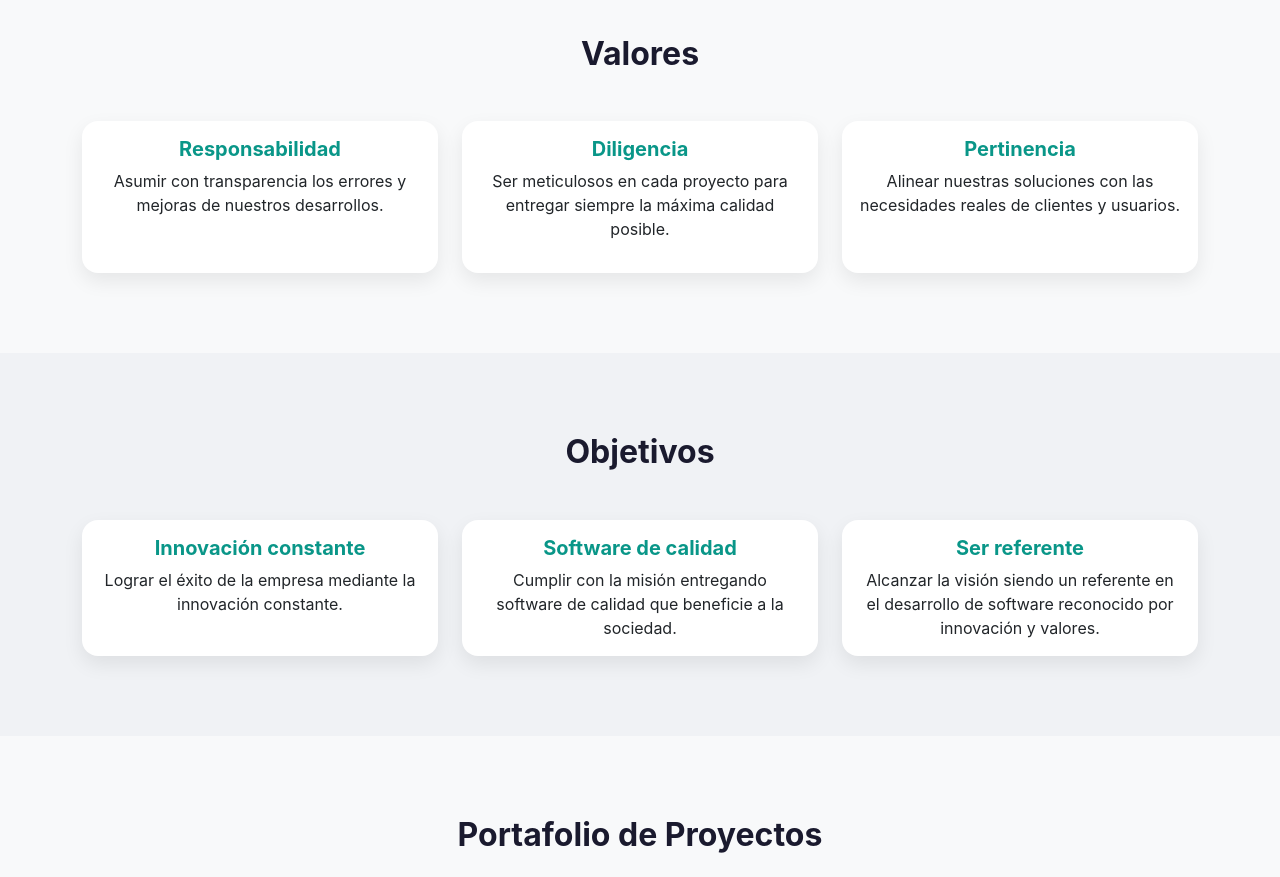
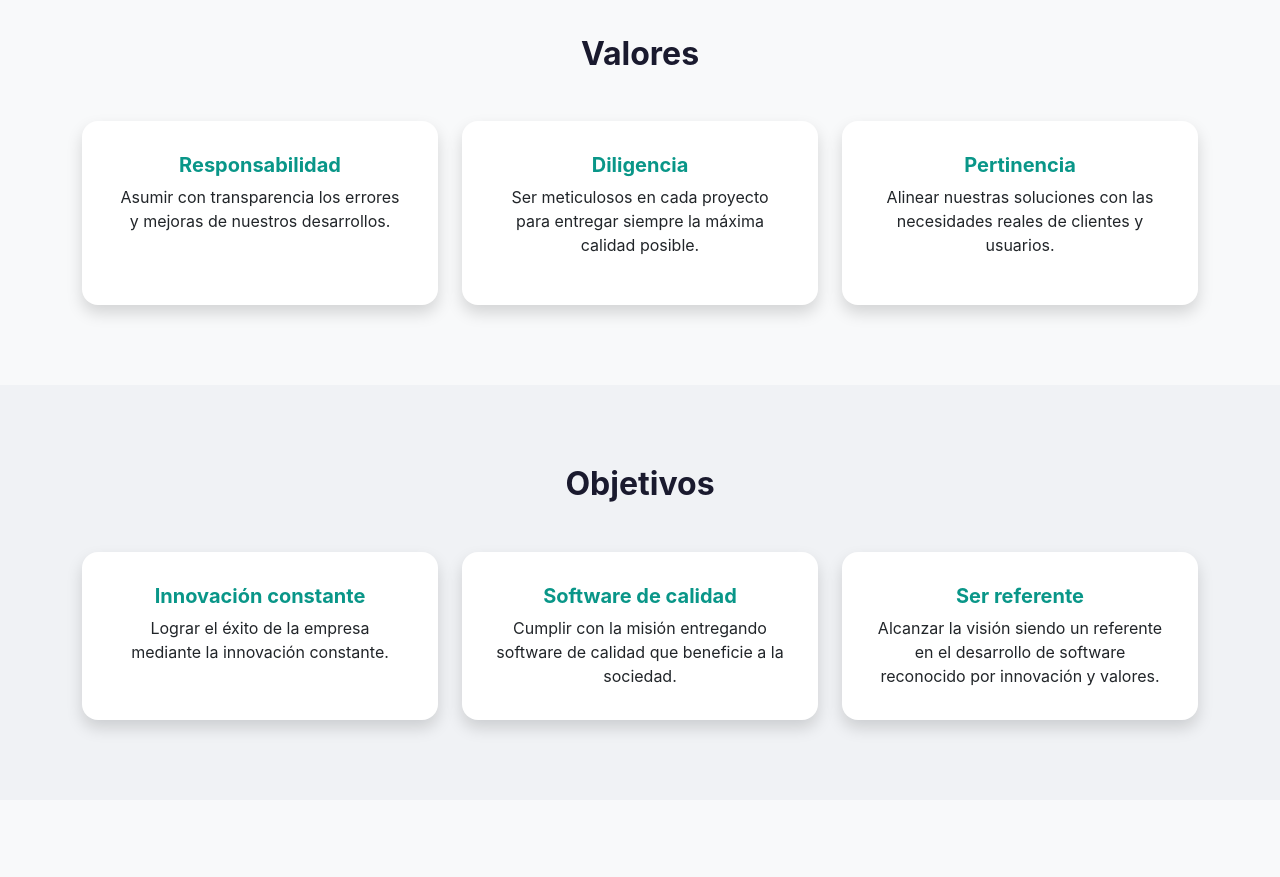
Before and after one commit to policodelabs-tech/Policodelabs, a plain HTML site: page index.html in a window 1280 px wide. Shown: the part 1360-2237 px from the top of the page. Drawn offline with nearby package versions, Linux system fonts and the light colour scheme.

Commit message:
cambios valores/objetivos

```diff
--- a/index.html
+++ b/index.html
@@ -68,26 +68,20 @@
         <h2>Valores</h2>
         <div class="row g-4">
           <div class="col-md-4">
-            <div class="card h-100">
-              <div class="card-body text-center">
-                <h5>Responsabilidad</h5>
-                <p>Asumir con transparencia los errores y mejoras de nuestros desarrollos.</p>
+            <div class="card shadow h-100 p-3"> <div class="card-body text-center">
+                <h5 class="text-success">Responsabilidad</h5> <p>Asumir con transparencia los errores y mejoras de nuestros desarrollos.</p>
               </div>
             </div>
           </div>
           <div class="col-md-4">
-            <div class="card h-100">
-              <div class="card-body text-center">
-                <h5>Diligencia</h5>
-                <p>Ser meticulosos en cada proyecto para entregar siempre la máxima calidad posible.</p>
+            <div class="card shadow h-100 p-3"> <div class="card-body text-center">
+                <h5 class="text-success">Diligencia</h5> <p>Ser meticulosos en cada proyecto para entregar siempre la máxima calidad posible.</p>
               </div>
             </div>
           </div>
           <div class="col-md-4">
-            <div class="card h-100">
-              <div class="card-body text-center">
-                <h5>Pertinencia</h5>
-                <p>Alinear nuestras soluciones con las necesidades reales de clientes y usuarios.</p>
+            <div class="card shadow h-100 p-3"> <div class="card-body text-center">
+                <h5 class="text-success">Pertinencia</h5> <p>Alinear nuestras soluciones con las necesidades reales de clientes y usuarios.</p>
               </div>
             </div>
           </div>
@@ -101,26 +95,20 @@
         <h2>Objetivos</h2>
         <div class="row g-4 justify-content-center">
           <div class="col-md-4">
-            <div class="card h-100">
-              <div class="card-body">
-                <h5 class="card-title">Innovación constante</h5>
-                <p class="card-text">Lograr el éxito de la empresa mediante la innovación constante.</p>
+            <div class="card shadow h-100 p-3"> <div class="card-body">
+                <h5 class="card-title text-success">Innovación constante</h5> <p class="card-text">Lograr el éxito de la empresa mediante la innovación constante.</p>
               </div>
             </div>
           </div>
           <div class="col-md-4">
-            <div class="card h-100">
-              <div class="card-body">
-                <h5 class="card-title">Software de calidad</h5>
-                <p class="card-text">Cumplir con la misión entregando software de calidad que beneficie a la sociedad.</p>
+            <div class="card shadow h-100 p-3"> <div class="card-body">
+                <h5 class="card-title text-success">Software de calidad</h5> <p class="card-text">Cumplir con la misión entregando software de calidad que beneficie a la sociedad.</p>
               </div>
             </div>
           </div>
           <div class="col-md-4">
-            <div class="card h-100">
-              <div class="card-body">
-                <h5 class="card-title">Ser referente</h5>
-                <p class="card-text">Alcanzar la visión siendo un referente en el desarrollo de software reconocido por innovación y valores.</p>
+            <div class="card shadow h-100 p-3"> <div class="card-body">
+                <h5 class="card-title text-success">Ser referente</h5> <p class="card-text">Alcanzar la visión siendo un referente en el desarrollo de software reconocido por innovación y valores.</p>
               </div>
             </div>
           </div>
```
